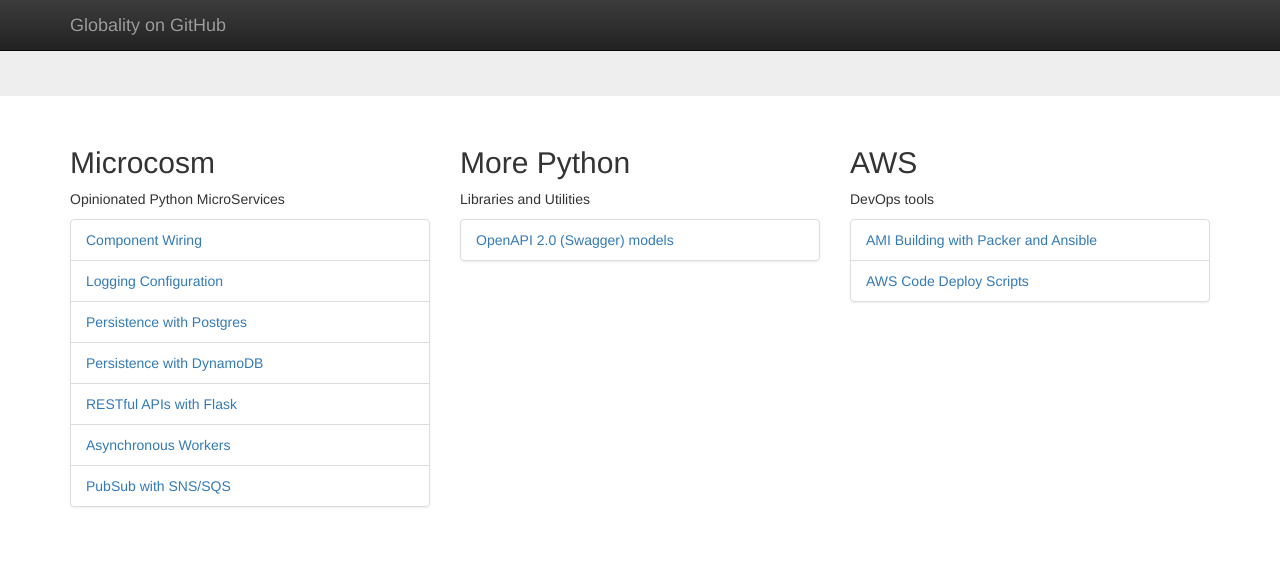
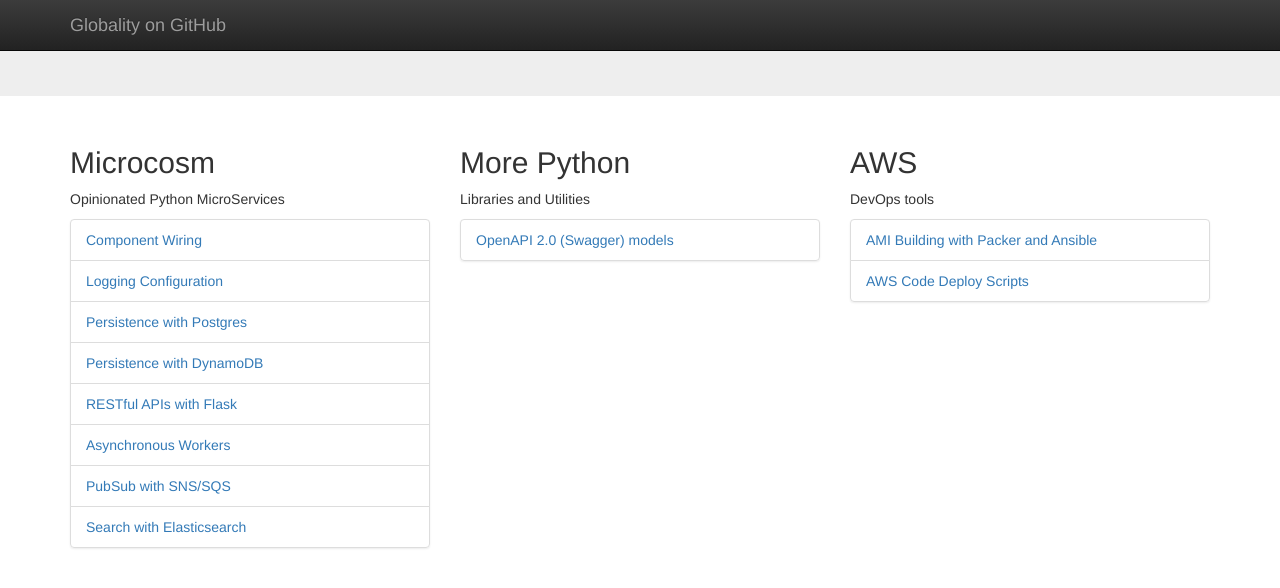
Before and after one commit to globality-corp/globality-corp.github.io, a plain HTML site: page index.html in a window 1280 px wide. Drawn offline with nearby package versions, Linux system fonts and the light colour scheme.

Commit message:
added microcosm-elasticsearch link

```diff
--- a/index.html
+++ b/index.html
@@ -41,6 +41,7 @@
 	    <li class="list-group-item"><a href="https://github.com/globality-corp/microcosm-flask">RESTful APIs with Flask</a></li>
 	    <li class="list-group-item"><a href="https://github.com/globality-corp/microcosm-daemon">Asynchronous Workers</a></li>
 	    <li class="list-group-item"><a href="https://github.com/globality-corp/microcosm-pubsub">PubSub with SNS/SQS</a></li>
+	    <li class="list-group-item"><a href="https://github.com/globality-corp/microcosm-elasticsearch">Search with Elasticsearch</a></li>
 	  </ul>
 	</div>
 	<div class="col-md-4">
```
